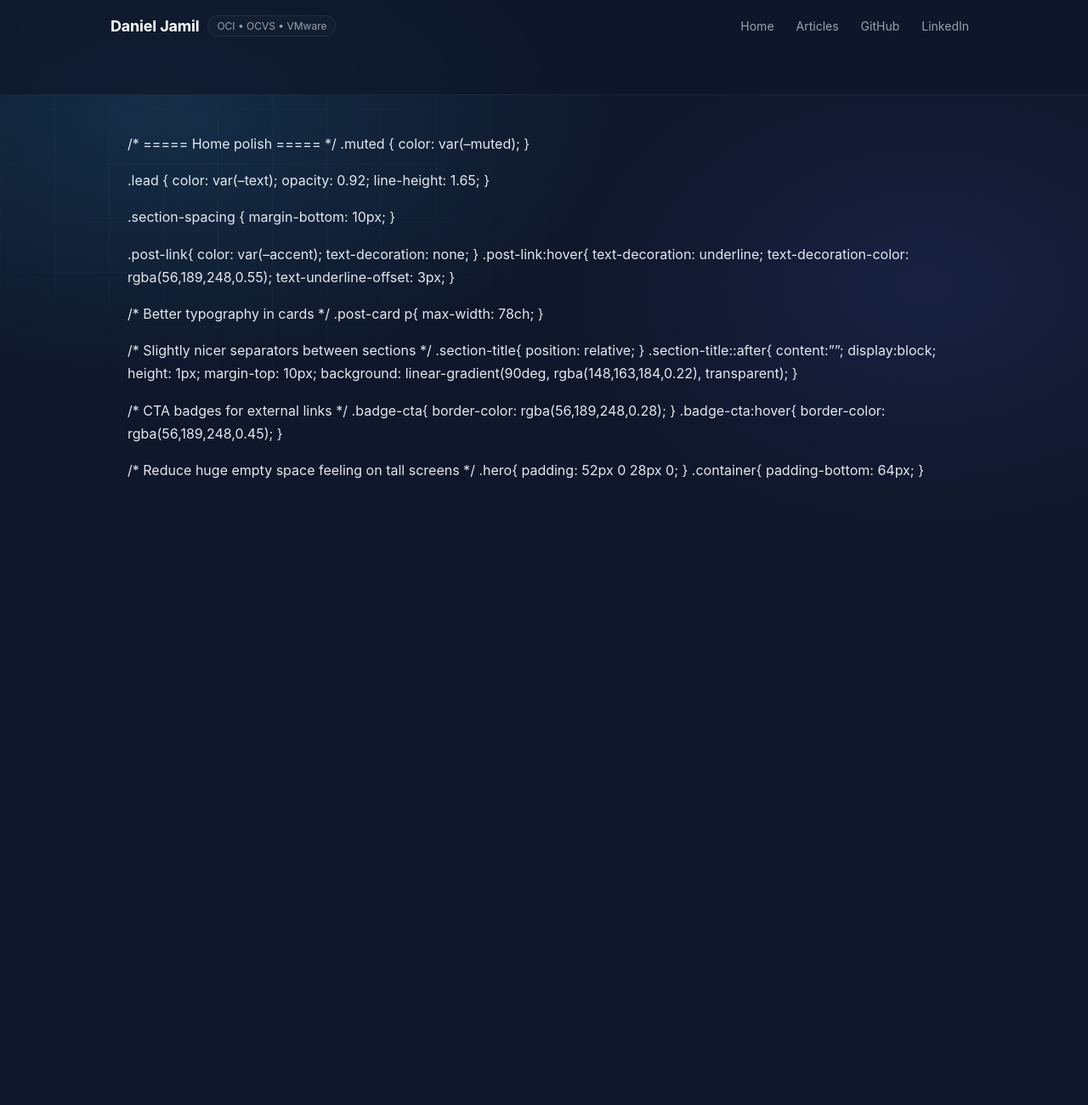
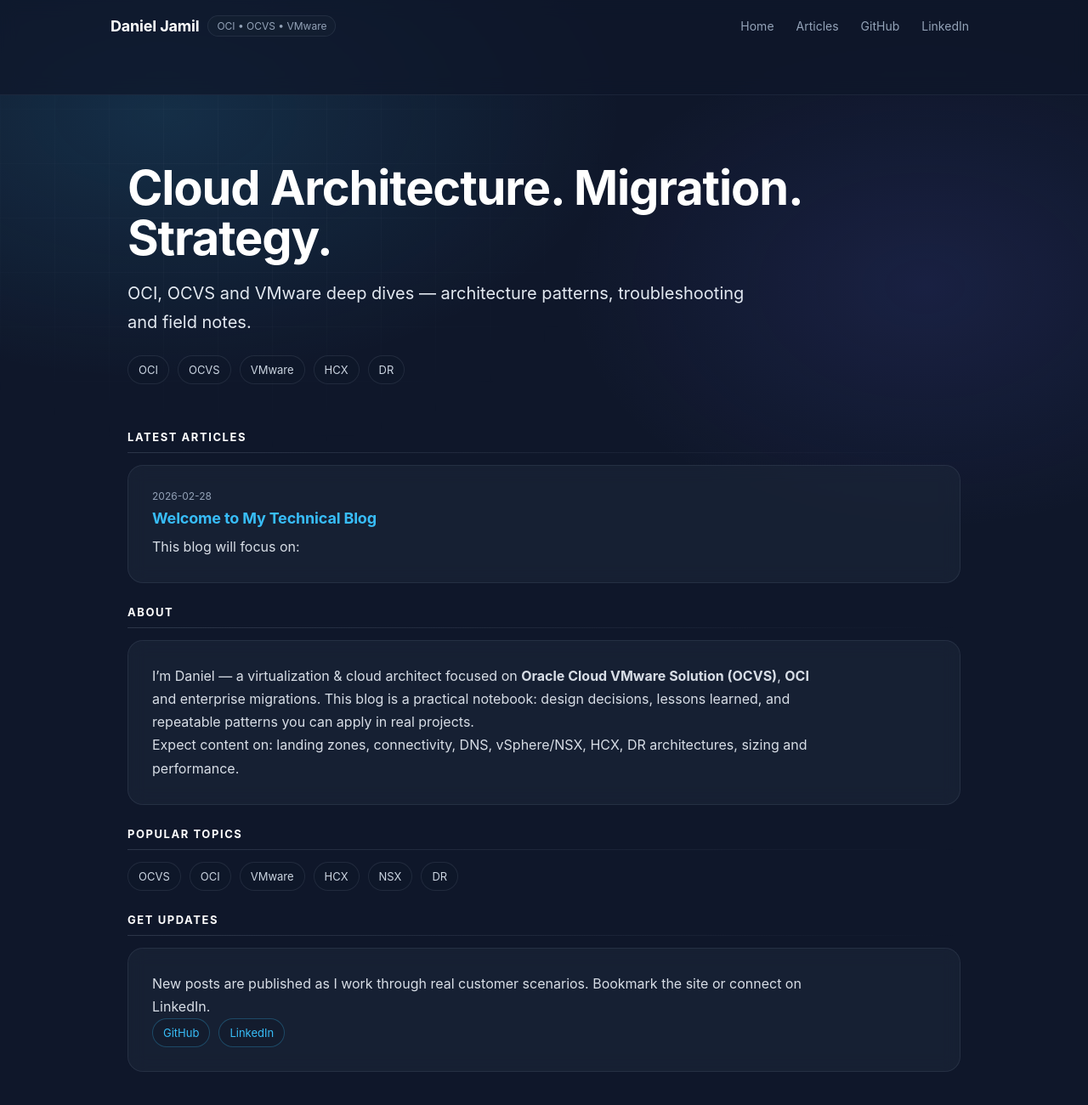
Before and after one commit to Daniel-Jamil/danieljamil.github.io, a Jekyll site: the page built from index.md, in a window 1280 px wide and 1347 px high. Shown: the top 1300 px of the window at 85% size. Built offline with Jekyll 4.4.1, drawn with Linux system fonts in a browser that asks for light colours; our own code applies the rules of GitHub Pages for plain Markdown files.

Commit message:
Update index.md

```diff
--- a/index.md
+++ b/index.md
@@ -1,47 +1,62 @@
-/* ===== Home polish ===== */
-.muted { color: var(--muted); }
+---
+layout: default
+title: Home
+---
 
-.lead {
-  color: var(--text);
-  opacity: 0.92;
-  line-height: 1.65;
-}
+<section class="hero">
+  <h1>Cloud Architecture. Migration. Strategy.</h1>
+  <p>OCI, OCVS and VMware deep dives — architecture patterns, troubleshooting and field notes.</p>
 
-.section-spacing { margin-bottom: 10px; }
+  <div class="hero-badges">
+    <span class="badge">OCI</span>
+    <span class="badge">OCVS</span>
+    <span class="badge">VMware</span>
+    <span class="badge">HCX</span>
+    <span class="badge">DR</span>
+  </div>
+</section>
 
-.post-link{
-  color: var(--accent);
-  text-decoration: none;
-}
-.post-link:hover{
-  text-decoration: underline;
-  text-decoration-color: rgba(56,189,248,0.55);
-  text-underline-offset: 3px;
-}
+<h2 id="articles" class="section-title">Latest articles</h2>
 
-/* Better typography in cards */
-.post-card p{ max-width: 78ch; }
+{% for post in site.posts limit:6 %}
+<div class="post-card">
+  <div class="post-meta">{{ post.date | date: "%Y-%m-%d" }}</div>
+  <h3><a class="post-link" href="{{ post.url }}">{{ post.title }}</a></h3>
+  {% if post.excerpt %}
+    <p>{{ post.excerpt | strip_html | truncate: 160 }}</p>
+  {% endif %}
+</div>
+{% endfor %}
 
-/* Slightly nicer separators between sections */
-.section-title{
-  position: relative;
-}
-.section-title::after{
-  content:"";
-  display:block;
-  height: 1px;
-  margin-top: 10px;
-  background: linear-gradient(90deg, rgba(148,163,184,0.22), transparent);
-}
+<h2 class="section-title">About</h2>
+<div class="post-card">
+  <p>
+    I’m Daniel — a virtualization & cloud architect focused on <strong>Oracle Cloud VMware Solution (OCVS)</strong>,
+    <strong>OCI</strong> and enterprise migrations. This blog is a practical notebook: design decisions, lessons learned,
+    and repeatable patterns you can apply in real projects.
+  </p>
+  <p class="muted" style="margin:0;">
+    Expect content on: landing zones, connectivity, DNS, vSphere/NSX, HCX, DR architectures, sizing and performance.
+  </p>
+</div>
 
-/* CTA badges for external links */
-.badge-cta{
-  border-color: rgba(56,189,248,0.28);
-}
-.badge-cta:hover{
-  border-color: rgba(56,189,248,0.45);
-}
+<h2 class="section-title">Popular topics</h2>
+<div class="hero-badges section-spacing">
+  <a class="badge" href="/tag/ocvs/">OCVS</a>
+  <a class="badge" href="/tag/oci/">OCI</a>
+  <a class="badge" href="/tag/vmware/">VMware</a>
+  <a class="badge" href="/tag/hcx/">HCX</a>
+  <a class="badge" href="/tag/nsx/">NSX</a>
+  <a class="badge" href="/tag/dr/">DR</a>
+</div>
 
-/* Reduce huge empty space feeling on tall screens */
-.hero{ padding: 52px 0 28px 0; }
-.container{ padding-bottom: 64px; }
+<h2 class="section-title">Get updates</h2>
+<div class="post-card">
+  <p class="lead" style="margin-top:0;">
+    New posts are published as I work through real customer scenarios. Bookmark the site or connect on LinkedIn.
+  </p>
+  <div class="hero-badges">
+    <a class="badge badge-cta" href="https://github.com/" target="_blank" rel="noopener">GitHub</a>
+    <a class="badge badge-cta" href="https://www.linkedin.com/" target="_blank" rel="noopener">LinkedIn</a>
+  </div>
+</div>
```
